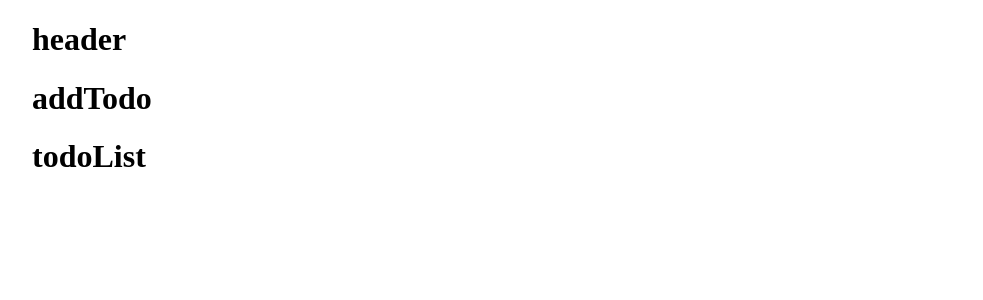
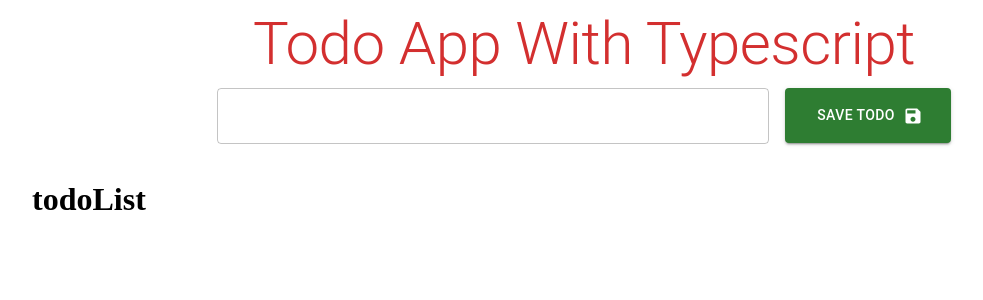
Before and after one commit to KazimAkyol/Typescript-TodoApp, a React (Create React App) app: page / in a window 1280 px wide. Shown: the top 300 px of the page, without its empty margins (56-1039 px from the left). Built offline with nearby package versions, Linux system fonts and the light colour scheme.

Commit message:
add addTodo

```diff
--- /dev/null
+++ b/src/components/AddTodo.tsx
@@ -0,0 +1,39 @@
+import { Save } from "@mui/icons-material";
+import { Box, Button, TextField } from "@mui/material";
+import React from "react";
+
+export default function AddTodo() {
+  return (
+    <Box
+      component="form"
+      sx={{
+        display: { xs: "block", sm: "flex" },
+        justifyContent: { xs: "flex-start", sm: "center" },
+        m: { xs: 1, sm: "auto" },
+        height: { xs: "120px", sm: "80px" },
+      }}
+    >
+      <TextField
+        variant="outlined"
+        color="success"
+        sx={{
+          minWidth: { xs: "100%", sm: "50%" },
+          height: "50px",
+          m: 1,
+        }}
+      />
+      <Button
+        variant="contained"
+        endIcon={<Save />}
+        color="success"
+        sx={{
+          minWidth: { xs: "100%", sm: "15%" },
+          height: "55px",
+          m: 1,
+        }}
+      >
+        Save Todo
+      </Button>
+    </Box>
+  );
+}
--- /dev/null
+++ b/src/components/Header.tsx
@@ -0,0 +1,10 @@
+import { Typography } from "@mui/material";
+import React from "react";
+
+export default function Header() {
+  return (
+    <Typography color="error" variant="h2" component="h1" align="center">
+      Todo App With Typescript
+    </Typography>
+  );
+}
--- a/src/pages/Home.tsx
+++ b/src/pages/Home.tsx
@@ -1,11 +1,13 @@
 import { Container } from "@mui/material";
 import React from "react";
+import Header from "../components/Header";
+import AddTodo from "../components/AddTodo";
 
 export default function Home() {
   return (
     <Container>
-      <h1>header</h1>
-      <h1>addTodo</h1>
+      <Header />
+      <AddTodo />
       <h1>todoList</h1>
     </Container>
   );
```
